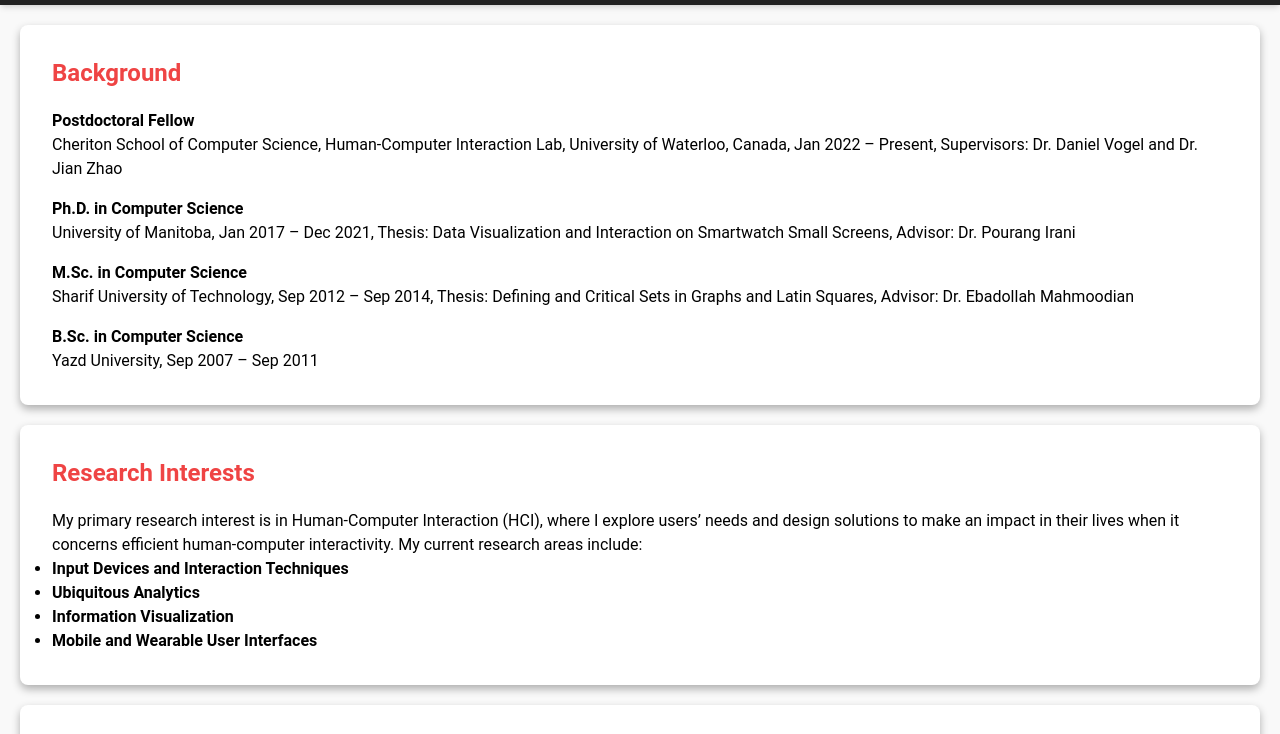
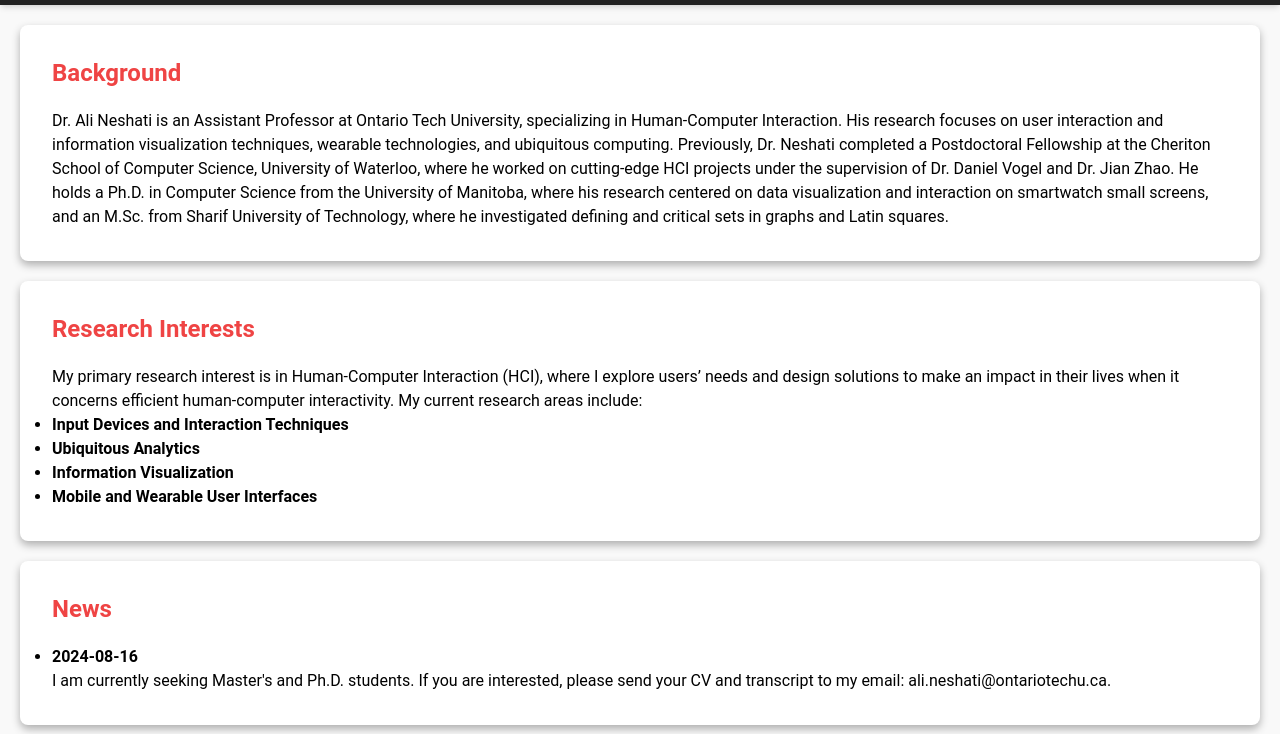
Before and after one commit to User-Experience-and-Interaction-Design/uxid.ca, a Gatsby site: page / in a window 1280 px wide. Shown: the part 61-795 px from the top of the page. Built offline with nearby package versions, Linux system fonts and the light colour scheme; Gatsby itself is replaced by a stand-in of ours.

Commit message:
feat: update background section with static professor bio description

```diff
--- a/src/pages/index.tsx
+++ b/src/pages/index.tsx
@@ -2,13 +2,6 @@
 import type { HeadFC, PageProps } from "gatsby"
 import Navigation from "../components/navigation"
 import Section from "../components/section"
-
-const background = [
-{ title: 'Postdoctoral Fellow', description: 'Cheriton School of Computer Science, Human-Computer Interaction Lab, University of Waterloo, Canada, Jan 2022 – Present, Supervisors: Dr. Daniel Vogel and Dr. Jian Zhao' },
-{ title: 'Ph.D. in Computer Science', description: 'University of Manitoba, Jan 2017 – Dec 2021, Thesis: Data Visualization and Interaction on Smartwatch Small Screens, Advisor: Dr. Pourang Irani' },
-{ title: 'M.Sc. in Computer Science', description: 'Sharif University of Technology, Sep 2012 – Sep 2014, Thesis: Defining and Critical Sets in Graphs and Latin Squares, Advisor: Dr. Ebadollah Mahmoodian' },
-{ title: 'B.Sc. in Computer Science', description: 'Yazd University, Sep 2007 – Sep 2011' },
-];
 
 const news = [
 { title: '2024-08-16', description: "I am currently seeking Master's and Ph.D. students. If you are interested, please send your CV and transcript to my email: ali.neshati@ontariotechu.ca." }
@@ -112,12 +105,9 @@
       <Navigation />
       <Section id="background" title="Background">
         <div className="flex flex-col gap-4">
-          {background.map((backgroundItem) => (
-            <div key={backgroundItem.title}>
-              <p className="font-bold">{backgroundItem.title}</p>
-              <p>{backgroundItem.description}</p>
-            </div>
-          ))}
+          <p>
+          Dr. Ali Neshati is an Assistant Professor at Ontario Tech University, specializing in Human-Computer Interaction. His research focuses on user interaction and information visualization techniques, wearable technologies, and ubiquitous computing. Previously, Dr. Neshati completed a Postdoctoral Fellowship at the Cheriton School of Computer Science, University of Waterloo, where he worked on cutting-edge HCI projects under the supervision of Dr. Daniel Vogel and Dr. Jian Zhao. He holds a Ph.D. in Computer Science from the University of Manitoba, where his research centered on data visualization and interaction on smartwatch small screens, and an M.Sc. from Sharif University of Technology, where he investigated defining and critical sets in graphs and Latin squares.
+          </p>
         </div>
       </Section>
       <Section id='research_interests' title='Research Interests'>
```
